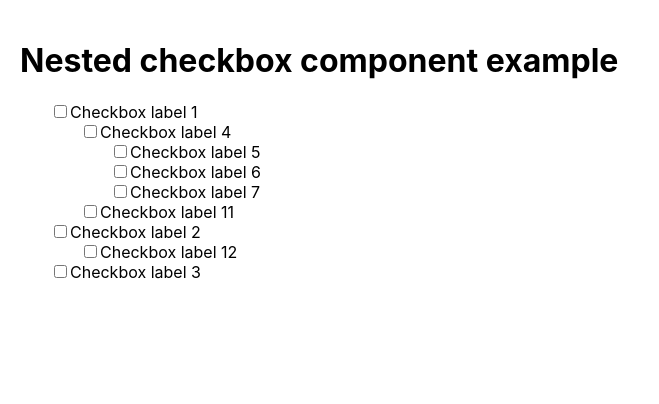
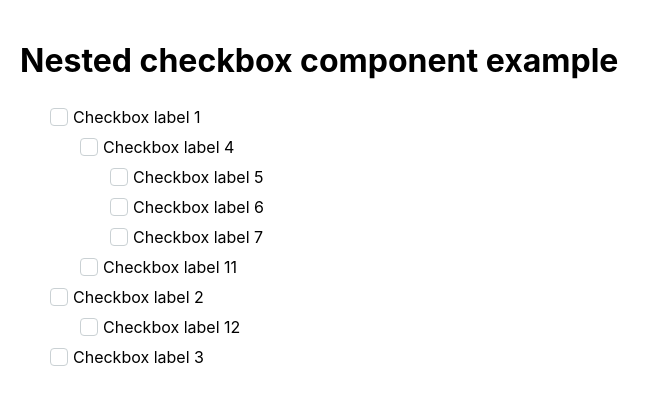
Before and after one commit to abhishek-031/nested-checkbox, a React (Create React App) app: page / in a window 1280 px wide. Shown: the top 404 px of the page, without its empty margins (0-659 px from the left). Built offline with nearby package versions, Linux system fonts and the light colour scheme.

Commit message:
added intermediate state functionality and support for customising

```diff
--- /dev/null
+++ b/src/components/NestedCheckbox/components/Checkbox.jsx
@@ -0,0 +1,50 @@
+import React from "react";
+import styles from "../../../styles/checkbox.module.css";
+import { CheckboxStates } from "../utils";
+
+export default function Checkbox({
+  label,
+  state,
+  onToggle,
+  checkboxSize,
+  fontStyles,
+  checkedStateColor,
+  intermediateStateColor,
+  checkboxBorderColor,
+}) {
+  return (
+    <div className={styles.checkboxContainer} onClick={onToggle}>
+      <div className={styles.checkboxInnerContainer}>
+        <div
+          className={styles.checkbox}
+          style={{
+            height: checkboxSize,
+            width: checkboxSize,
+            borderColor: checkboxBorderColor,
+          }}
+        >
+          <span
+            className={
+              state === CheckboxStates.CHECKED
+                ? styles.checked
+                : state === CheckboxStates.INTERMEDIATE
+                ? styles.intermediate
+                : null
+            }
+            style={{
+              background:
+                state === CheckboxStates.CHECKED
+                  ? checkedStateColor
+                  : state === CheckboxStates.INTERMEDIATE
+                  ? intermediateStateColor
+                  : null,
+            }}
+          />
+        </div>
+        <label className={styles.label} style={{ ...fontStyles }}>
+          {label}
+        </label>
+      </div>
+    </div>
+  );
+}
--- a/src/components/NestedCheckbox/components/Checkboxes.jsx
+++ b/src/components/NestedCheckbox/components/Checkboxes.jsx
@@ -1,20 +1,24 @@
 import React from "react";
-import { getChildrenCheckboxes, isChecked, getNewDataStateOnChange } from "../utils";
+import { getChildrenCheckboxes, getNewDataStateOnChange } from "../utils";
 import styles from "../../../styles/checkbox.module.css";
+import Checkbox from "./Checkbox";
 
 export default function Checkboxes({
   dataState,
   checkboxesToRender,
   onChange,
+  checkboxSize,
+  fontStyles,
+  checkedStateColor,
+  intermediateStateColor,
+  checkboxBorderColor,
 }) {
   return (
     <div className={styles.checkboxesContainer}>
       {checkboxesToRender.map((checkboxData) => (
         <div key={checkboxData.name}>
-          <input
-            id={checkboxData.name}
-            type="checkbox"
-            onChange={() =>
+          <Checkbox
+            onToggle={() =>
               onChange(
                 getNewDataStateOnChange(
                   dataState,
@@ -24,13 +28,26 @@ export default function Checkboxes({
                 )
               )
             }
-            checked={isChecked(checkboxData.state)}
+            checkboxSize={checkboxSize}
+            fontStyles={fontStyles}
+            checkedStateColor={checkedStateColor}
+            intermediateStateColor={intermediateStateColor}
+            checkboxBorderColor={checkboxBorderColor}
+            label={checkboxData.label}
+            state={checkboxData.state}
           />
-          <label htmlFor={checkboxData.name}>{checkboxData.label}</label>
           <Checkboxes
             dataState={dataState}
-            checkboxesToRender={getChildrenCheckboxes(dataState, checkboxData.name)}
+            checkboxesToRender={getChildrenCheckboxes(
+              dataState,
+              checkboxData.name
+            )}
             onChange={onChange}
+            checkboxSize={checkboxSize}
+            fontStyles={fontStyles}
+            checkedStateColor={checkedStateColor}
+            intermediateStateColor={intermediateStateColor}
+            checkboxBorderColor={checkboxBorderColor}
           />
         </div>
       ))}
--- a/src/components/NestedCheckbox/components/NestedCheckbox.jsx
+++ b/src/components/NestedCheckbox/components/NestedCheckbox.jsx
@@ -2,12 +2,25 @@ import React from "react";
 import { getChildrenCheckboxes } from "../utils";
 import Checkboxes from "./Checkboxes";
 
-export default function NestedCheckbox({ dataState, onChange }) {
+export default function NestedCheckbox({
+  dataState,
+  onChange,
+  checkboxSize,
+  fontStyles,
+  checkedStateColor,
+  intermediateStateColor,
+  checkboxBorderColor,
+}) {
   return (
     <Checkboxes
       dataState={dataState}
       checkboxesToRender={getChildrenCheckboxes(dataState, null)}
       onChange={onChange}
+      checkboxSize={checkboxSize}
+      fontStyles={fontStyles}
+      checkedStateColor={checkedStateColor}
+      intermediateStateColor={intermediateStateColor}
+      checkboxBorderColor={checkboxBorderColor}
     />
   );
 }
--- a/src/components/NestedCheckbox/utils.js
+++ b/src/components/NestedCheckbox/utils.js
@@ -6,10 +6,6 @@ const CheckboxStates = {
 
 function getChildrenCheckboxes(data, parentId) {
   return data.filter((dataItem) => dataItem.parentId === parentId);
-}
-
-function isChecked(checkboxState) {
-  return checkboxState === CheckboxStates.CHECKED;
 }
 
 function getNewDataStateOnChange(
@@ -53,14 +49,22 @@ function updateParentOnUpdate(state, id) {
   if (id === null) return;
   const parentItem = state.find((stateItem) => stateItem.name === id);
   const currentStateOfParent = parentItem.state;
+  let someAreChecked = false;
   const areAllChildrenChecked = state.reduce((areAllChecked, stateItem) => {
     if (stateItem.parentId === id) {
+      if (
+        stateItem.state === CheckboxStates.CHECKED ||
+        stateItem.state === CheckboxStates.INTERMEDIATE
+      )
+        someAreChecked = true;
       return areAllChecked && stateItem.state === CheckboxStates.CHECKED;
     }
     return areAllChecked && true;
   }, true);
-  const newStateOfParent = areAllChildrenChecked
+  let newStateOfParent = areAllChildrenChecked
     ? CheckboxStates.CHECKED
+    : someAreChecked
+    ? CheckboxStates.INTERMEDIATE
     : CheckboxStates.UNCHECKED;
   if (currentStateOfParent !== newStateOfParent) {
     parentItem.state = newStateOfParent;
@@ -68,9 +72,4 @@ function updateParentOnUpdate(state, id) {
   }
 }
 
-export {
-  getChildrenCheckboxes,
-  CheckboxStates,
-  isChecked,
-  getNewDataStateOnChange,
-};
+export { getChildrenCheckboxes, CheckboxStates, getNewDataStateOnChange };
--- a/src/styles/checkbox.module.css
+++ b/src/styles/checkbox.module.css
@@ -1,3 +1,53 @@
 .checkboxesContainer {
   padding-left: 30px;
 }
+
+.checkbox {
+  border: 1px solid #CAD1D4;
+  display: inline-block;
+  height: 16px;
+  width: 16px;
+  border-radius: 4px;
+  margin-right: 5px;
+  position: relative;
+}
+
+.checked {
+  content: "";
+  position: absolute;
+  height: 50%;
+  width: 50%;
+  top: 50%;
+  left: 50%;
+  transform: translate(-50%,-50%);
+  border-radius: 50%;
+  background: #41C3A9;
+}
+
+.intermediate {
+  content: "";
+  position: absolute;
+  height: 50%;
+  width: 50%;
+  top: 50%;
+  left: 50%;
+  transform: translate(-50%,-50%);
+  border-radius: 50%;
+  background: #AAAAAA;
+}
+
+.checkboxContainer {
+  display: inline-block;
+  cursor: pointer;
+  margin: 5px 0;
+}
+
+.label {
+  cursor: pointer;
+  display: inline-block;
+}
+
+.checkboxInnerContainer {
+  display: flex;
+  align-items: center;;
+}
```
